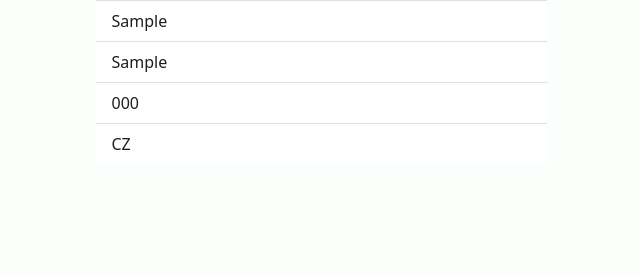
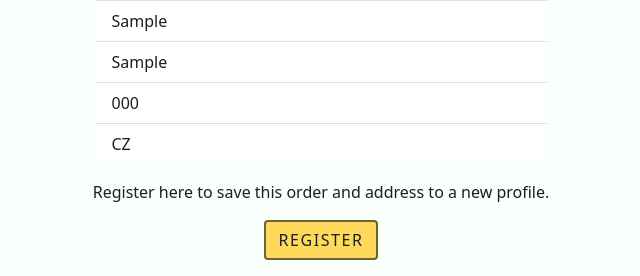
Before and after one commit to oisintohak/Farm-To-Fork, a Django app: page /checkout/complete/000/ in a window 1280 px wide. Shown: the part 646-922 px from the top of the page, without its empty margins (319-959 px from the left). Before the commit the page ends 796 px from the top, so only its background shows below. Run offline with Django 3.2, Linux system fonts and the light colour scheme; tables that the repository leaves empty hold one stand-in row (values such as "Sample post"); some libraries are stand-ins or nearby versions; some web fonts are replaced.

Commit message:
add register-with-order view

```diff
--- a/checkout/forms.py
+++ b/checkout/forms.py
@@ -5,5 +5,5 @@ from .models import Order
 class OrderForm(forms.ModelForm):
     class Meta:
         model = Order
-        exclude = ['order_number', 'user',
+        exclude = ['order_number', 'user', 'product_count',
                    'date', 'order_total', 'stripe_pid', 'address']
--- a/checkout/templates/checkout/checkout-complete.html
+++ b/checkout/templates/checkout/checkout-complete.html
@@ -70,7 +70,7 @@
         </div>
         <hr>
     </div>
-    <div class="row justify-content-center mb-3'">
+    <div class="row justify-content-center mb-3">
         <div class="col-12 col-md-8 col-lg-5">
             <h5 class="text-center py-2">Your delivery details:</h5>
             <ul class="list-group list-group-flush">
@@ -105,5 +105,15 @@
             </ul>
         </div>
     </div>
+    {% if not request.user.is_authenticated %}
+    <div class="row justify-content-center mb-3">
+        <div class="col-12 text-center">
+            <p>
+                Register here to save this order and address to a new profile.
+            </p>
+            <a class="btn cta-button" href="{% url 'register-with-order' order.order_number %}">Register</a>
+        </div>
+    </div>
+    {% endif %}
 </div>
 {% endblock %}
--- a/checkout/urls.py
+++ b/checkout/urls.py
@@ -1,5 +1,7 @@
 from django.urls import path
-from .views import Checkout, Orders, Payment, CheckoutComplete
+from .views import (
+    Checkout, Orders, Payment, CheckoutComplete, RegisterWithOrder
+)
 
 urlpatterns = [
     path('', Checkout.as_view(), name='checkout'),
@@ -7,4 +9,6 @@ urlpatterns = [
     path('complete/<order_number>/',
          CheckoutComplete.as_view(), name='checkout-complete'),
     path('orders', Orders.as_view(), name='orders'),
+    path('register/<order_number>/', RegisterWithOrder.as_view(),
+         name='register-with-order'),
 ]
--- a/checkout/views.py
+++ b/checkout/views.py
@@ -3,6 +3,8 @@ from django.shortcuts import get_object_or_404, redirect
 from django.urls import reverse
 from django.views.generic.base import TemplateView
 from django.conf import settings
+from django.http.response import HttpResponseRedirect
+from django.contrib import messages
 
 
 from profiles.forms import AddressForm
@@ -15,6 +17,10 @@ from products.models import ProductVariant
 from multi_form_view import MultiModelFormView
 from geopy import distance
 import stripe
+from allauth.account.views import SignupView
+from allauth.account.utils import complete_signup
+from allauth.account import app_settings
+from allauth.exceptions import ImmediateHttpResponse
 
 
 class Checkout(EmptyCartMixin, MultiModelFormView):
@@ -142,3 +148,45 @@ class Orders(LoginRequiredMixin, TemplateView):
             }
         context['incoming_orders'] = incoming_orders
         return context
+
+
+class RegisterWithOrder(SignupView):
+    """
+    Register a user and add an order and address to their account
+    """
+    template_name = 'checkout/register-with-order.html'
+
+    def get(self, request, *args, **kwargs):
+        order = get_object_or_404(
+            Order, order_number=self.kwargs['order_number'])
+        if order.user:
+            messages.add_message(
+                self.request,
+                messages.ERROR,
+                'This order is was placed by another user.',
+            )
+            return HttpResponseRedirect(reverse('home'))
+
+        return super().get(request, *args, **kwargs)
+
+    def form_valid(self, form):
+        self.user = form.save(self.request)
+
+        # get the order and address and assign them to the new user
+        order = get_object_or_404(
+            Order, order_number=self.kwargs['order_number'])
+        order.user = self.user
+        order.save()
+        self.user.profile.address = order.address
+        self.user.profile.save()
+
+        # this is taken from the allauth SignupView
+        try:
+            return complete_signup(
+                self.request,
+                self.user,
+                app_settings.EMAIL_VERIFICATION,
+                self.get_success_url(),
+            )
+        except ImmediateHttpResponse as e:
+            return e.response
```
Also changed, not shown: checkout/templates/checkout/register-with-order.html (added, +27 -0 lines).
